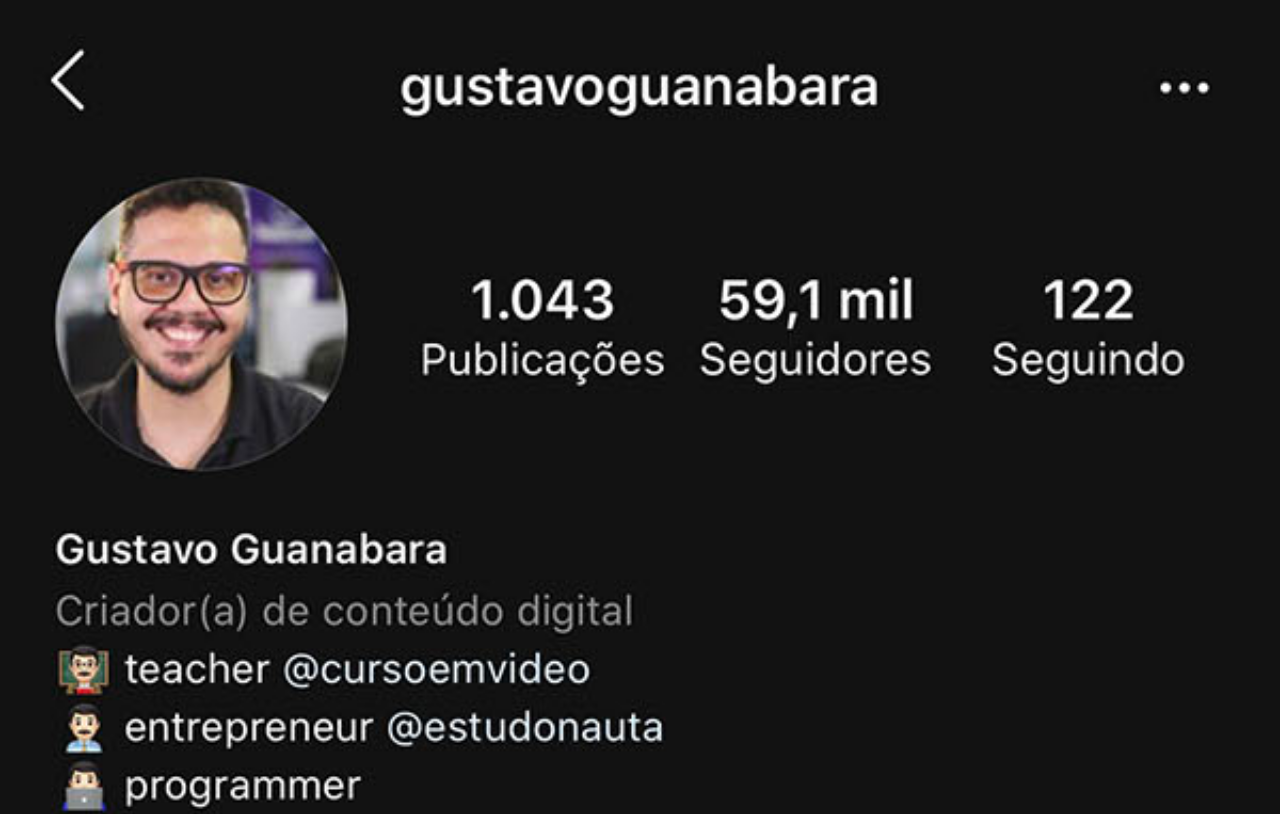
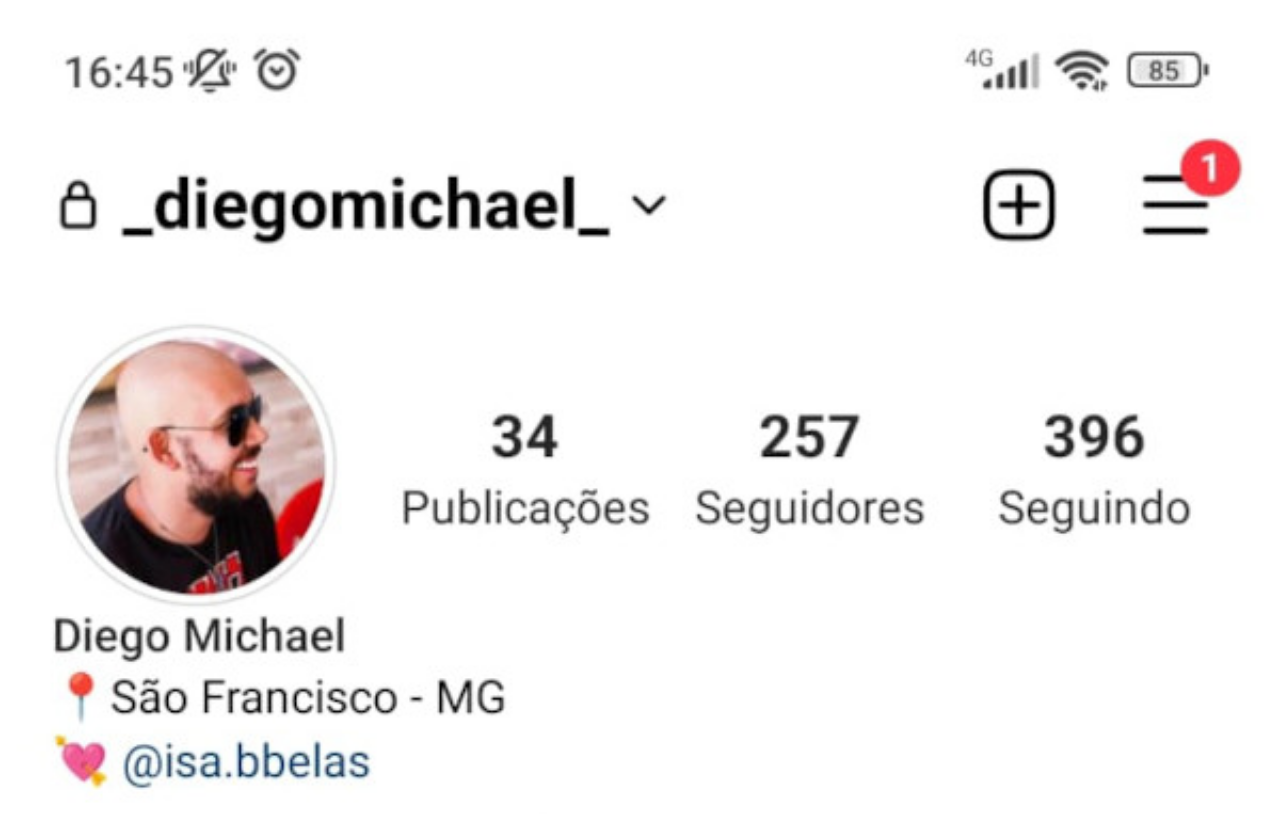
Before and after one commit to DiegoMichaelsv/projeto-social, a plain HTML site: page instagram.html in a window 1280 px wide. Shown: the top 814 px of the page. Drawn offline with Linux system fonts and the light colour scheme.

Commit message:
atualização

```diff
--- a/instagram.html
+++ b/instagram.html
@@ -8,7 +8,7 @@
     <link rel="stylesheet" href="estilos/social.css">
 </head>
 <body>
-    <img src="imagens/tela-instagram.jpg" alt="instagram">
+    <img src="imagens/instagram.jpg" alt="instagram">
     <a href="https://www.instagram.com/_diegomichael_/" target="_blank">Acesse</a>
 </body>
 </html>
```
Also changed, not shown: imagens/instagram.jpg (added).
